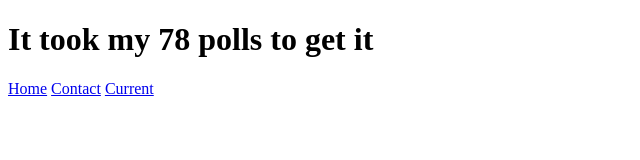
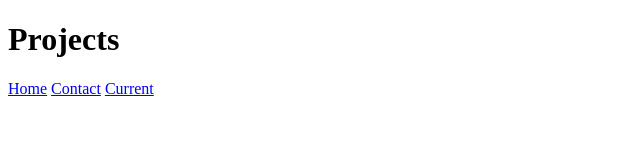
Before and after one commit to 245959084/portfolio, a plain HTML site: page projects/index.html in a window 1280 px wide. Shown: the whole page, without its empty margins (0-640 px from the left). Drawn offline with Linux system fonts and the light colour scheme.

Commit message:
Update index.html

```diff
--- a/projects/index.html
+++ b/projects/index.html
@@ -4,7 +4,7 @@
     <meta charset="UTF-8">
     <meta name="viewport" content="width=device-width, initial-scale=1.0">
     <title>Favorite Character</title>
-    <h1> It took my 78 polls to get it</h1>
+    <h1>Projects</h1>
     <nav>
         <a href = "https://245959084.github.io/portfolio/index.html" target="_blank">Home</a>
         <a href = "https://245959084.github.io/portfolio/contact/index.html" target="_blank">Contact</a>
```
